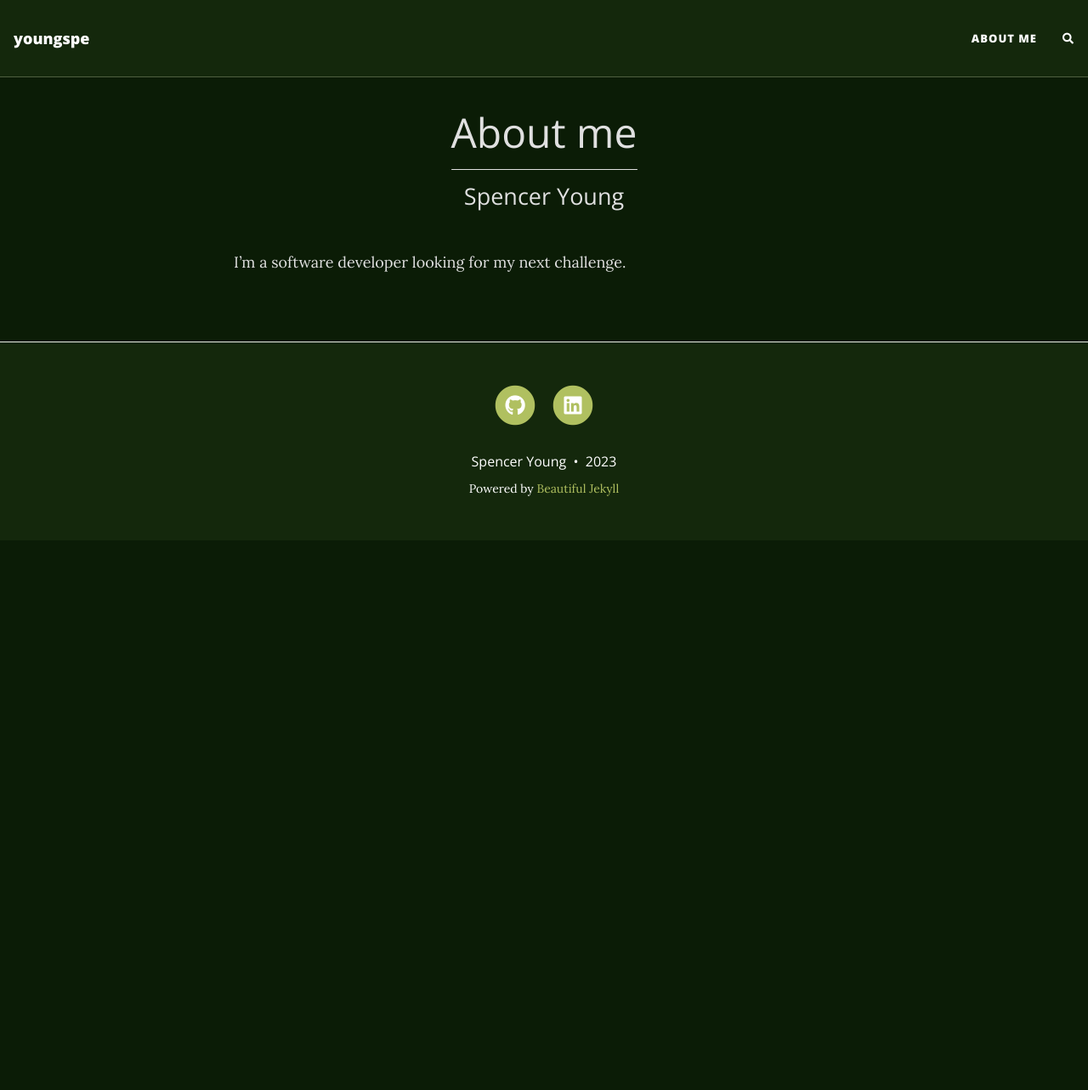
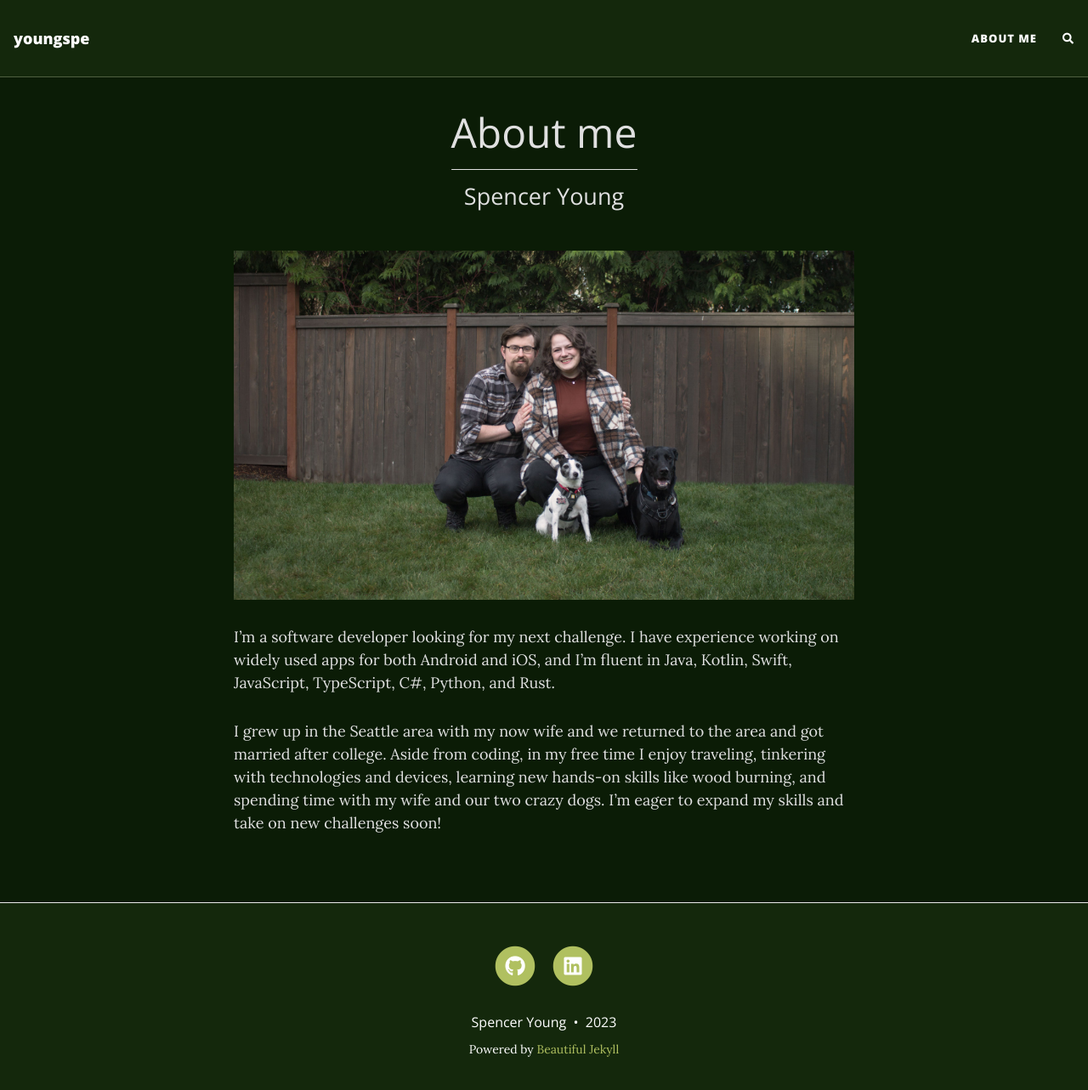
Before and after one commit to youngspe/youngspe.github.io, a Jekyll site: the page built from aboutme.md, in a window 1280 px wide and 1296 px high. Shown: the top 1283 px of the window at 85% size. Built offline with Jekyll 4.4.1, drawn with Linux system fonts in a browser that asks for light colours; nearby versions of some CDN libraries; comment, search, counter and statistics services are not loaded.

Commit message:
about me

```diff
--- a/aboutme.md
+++ b/aboutme.md
@@ -4,4 +4,10 @@ title: About me
 subtitle: Spencer Young
 ---
 
-I'm a software developer looking for my next challenge.
+
+![Spencer, Brenna, Starla, and Rufus]({{ '/assets/img/about_me_photo.jpg' | relative_url }}){: .mx-auto.d-block style="width: 100%" :}
+
+
+I’m a software developer looking for my next challenge. I have experience working on widely used apps for both Android and iOS, and I'm fluent in Java, Kotlin, Swift, JavaScript, TypeScript, C#, Python, and Rust.
+
+I grew up in the Seattle area with my now wife and we returned to the area and got married after college. Aside from coding, in my free time I enjoy traveling, tinkering with technologies and devices, learning new hands-on skills like wood burning, and spending time with my wife and our two crazy dogs. I’m eager to expand my skills and take on new challenges soon!
```
Also changed, not shown: assets/img/about_me_photo.jpg (added).
